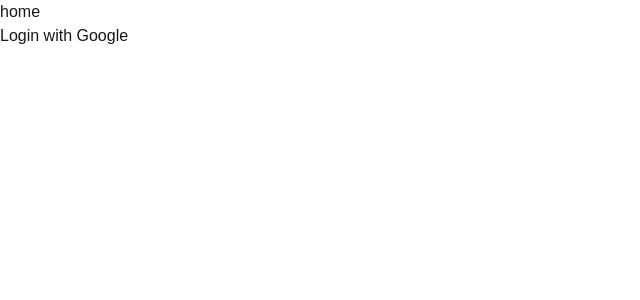
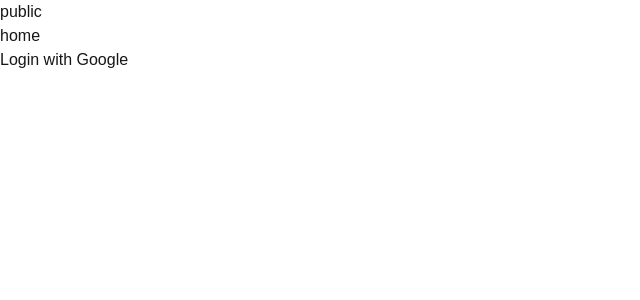
Before and after one commit to Rafa2697/cantina-project, a Next.js app: page / in a window 1280 px wide. Shown: the top 300 px of the page, without its empty margins (0-640 px from the left). Built offline with nearby package versions, Linux system fonts and the light colour scheme.

Commit message:
Refatora estrutura de pastas e componentes, movendo LoginBtn e reorganizando páginas para autenticação

```diff
--- /dev/null
+++ b/src/app/(public)/layout.tsx
@@ -0,0 +1,37 @@
+import type { Metadata } from "next";
+import { Geist, Geist_Mono } from "next/font/google";
+import "../globals.css";
+import { Providers } from '../providers/page';
+const geistSans = Geist({
+    variable: "--font-geist-sans",
+    subsets: ["latin"],
+});
+
+const geistMono = Geist_Mono({
+    variable: "--font-geist-mono",
+    subsets: ["latin"],
+});
+
+export const metadata: Metadata = {
+    title: "Cantina UNISEPE",
+    description: "Aplicativo de pedidos para a Cantina do UNISEPE",
+};
+
+export default function PublicLayout({
+    children,
+}: Readonly<{
+    children: React.ReactNode;
+}>) {
+    return (
+        <html lang="pt-br">
+            <body
+                className={`${geistSans.variable} ${geistMono.variable} antialiased`}
+            >
+                <Providers>
+                    <h1>public</h1>
+                    {children}
+                </Providers>
+            </body>
+        </html>
+    );
+}
--- a/src/app/page.tsx
+++ b/src/app/(public)/page.tsx
@@ -1,5 +1,5 @@
 
-import { LoginBtn } from "./Loginbtn"
+import { LoginBtn } from "../components/Loginbtn"
 
 export default function Home() {
   return (
--- a/src/app/Loginbtn.tsx
+++ b/src/app/components/Loginbtn.tsx
@@ -1,6 +1,7 @@
 "use client"
 
 import { signIn } from "next-auth/react"
+
 
 
 export function LoginBtn(){
@@ -8,5 +9,6 @@
         <button onClick={() => signIn("google", {callbackUrl: "/dashboard"})}>
             Login with Google
         </button>
+
     )
 }
```
Also changed, not shown: src/app/(private)/layout.tsx (added, +37 -0 lines), src/app/(private)/dashboard/page.tsx (renamed from src/app/dashboard/page.tsx).
